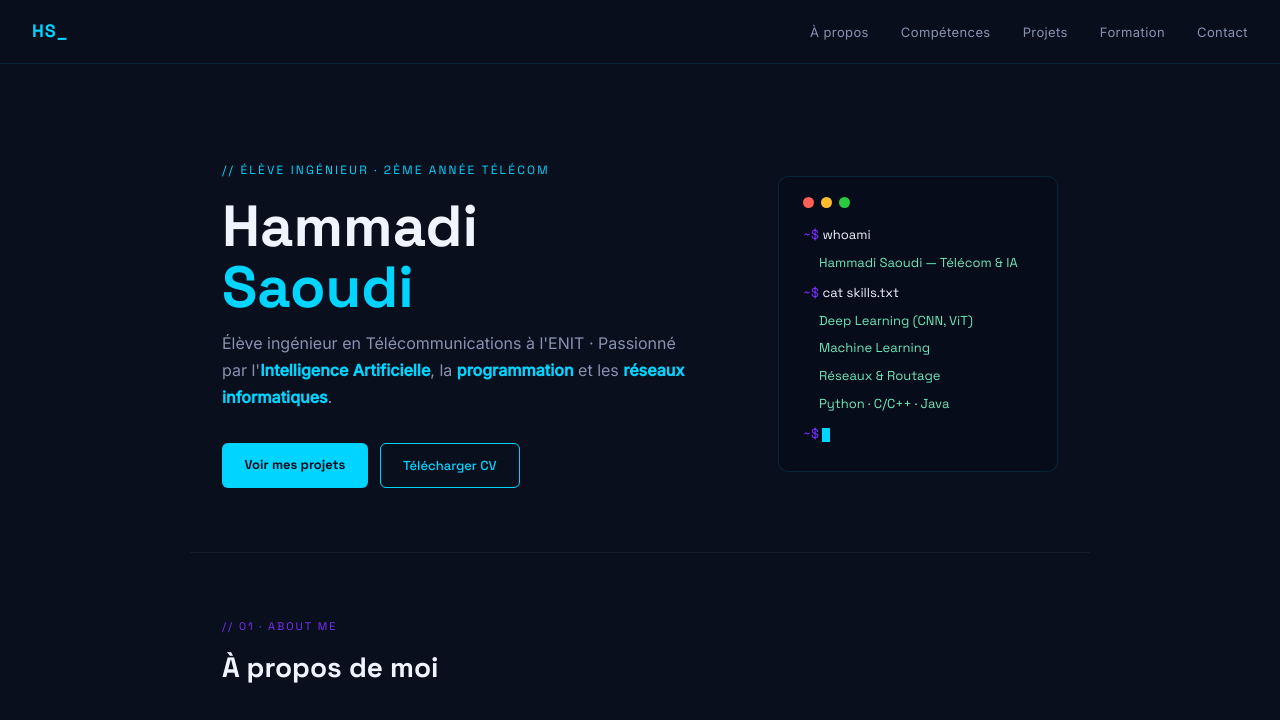
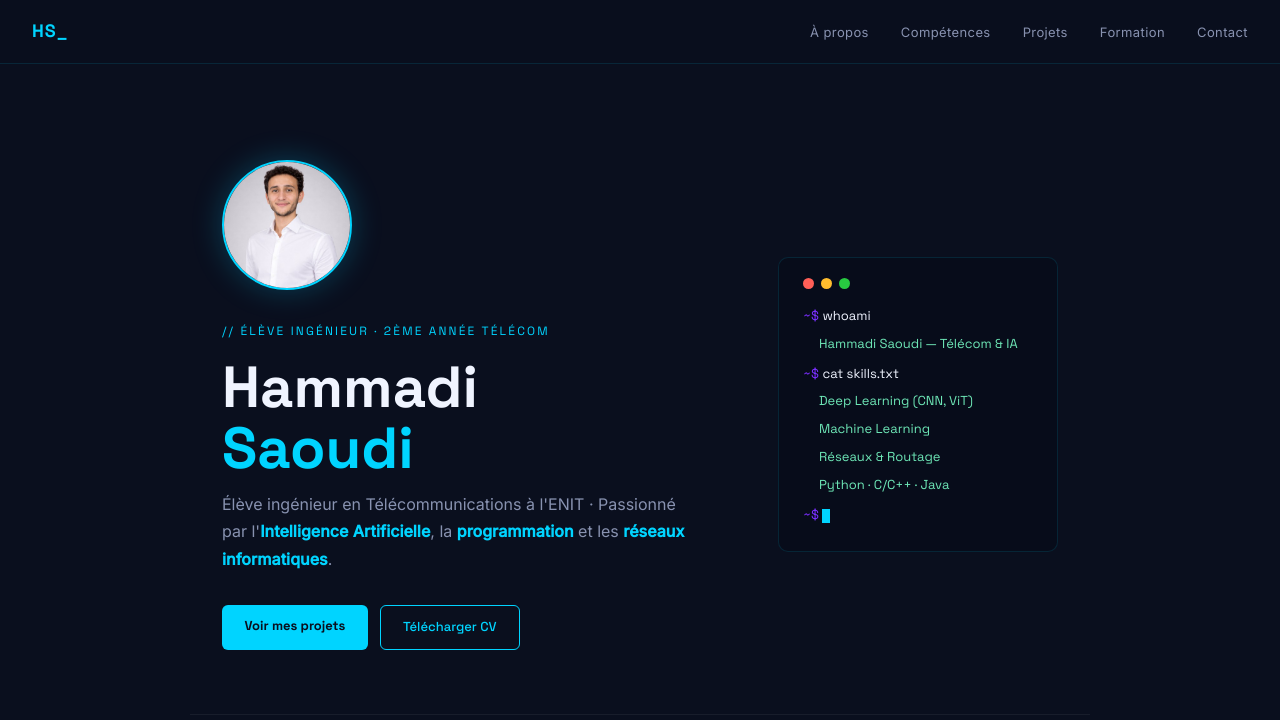
Before and after one commit to Hammadi-Saoudi/hammadisaoudi.github.io, a plain HTML site: page index.html in a window 1280 px wide. Shown: the top 720 px of the page. Drawn offline with Linux system fonts and the light colour scheme.

Commit message:
Update index.html

```diff
--- a/index.html
+++ b/index.html
@@ -97,6 +97,15 @@
       max-width: 480px;
     }
     .hero-btns { display: flex; gap: 0.75rem; flex-wrap: wrap; }
+    .hero-photo {
+      width: 130px;
+      height: 130px;
+      border-radius: 50%;
+      object-fit: cover;
+      border: 2px solid var(--cyan);
+      box-shadow: 0 0 30px rgba(0,212,255,0.25);
+      margin-bottom: 1.5rem;
+    }
     .btn-primary {
       background: var(--cyan);
       color: #0A0F1E;
@@ -488,6 +497,7 @@
 <section style="padding: 0; border: none;">
   <div class="hero">
     <div class="hero-left">
+      <img src="photo.jpg" alt="Hammadi Saoudi" class="hero-photo" />
       <p class="hero-eyebrow">// Élève ingénieur · 2ème année Télécom</p>
       <h1 class="hero-name">
         Hammadi<br>
@@ -502,7 +512,7 @@
       <div class="hero-btns">
         <a class="btn-primary" href="#projects">Voir mes projets</a>
         <!-- Lien direct vers le PDF du CV : le navigateur proposera le téléchargement -->
-        <a class="btn-outline" href="CV_Hammadi_Saoudi.pdf" download="CV_Hammadi_Saoudi.pdf">Télécharger CV</a>
+        <a class="btn-outline" href="cv-hamadi-saoudi.pdf" download="CV_Hammadi_Saoudi.pdf">Télécharger CV</a>
       </div>
     </div>
 
```
